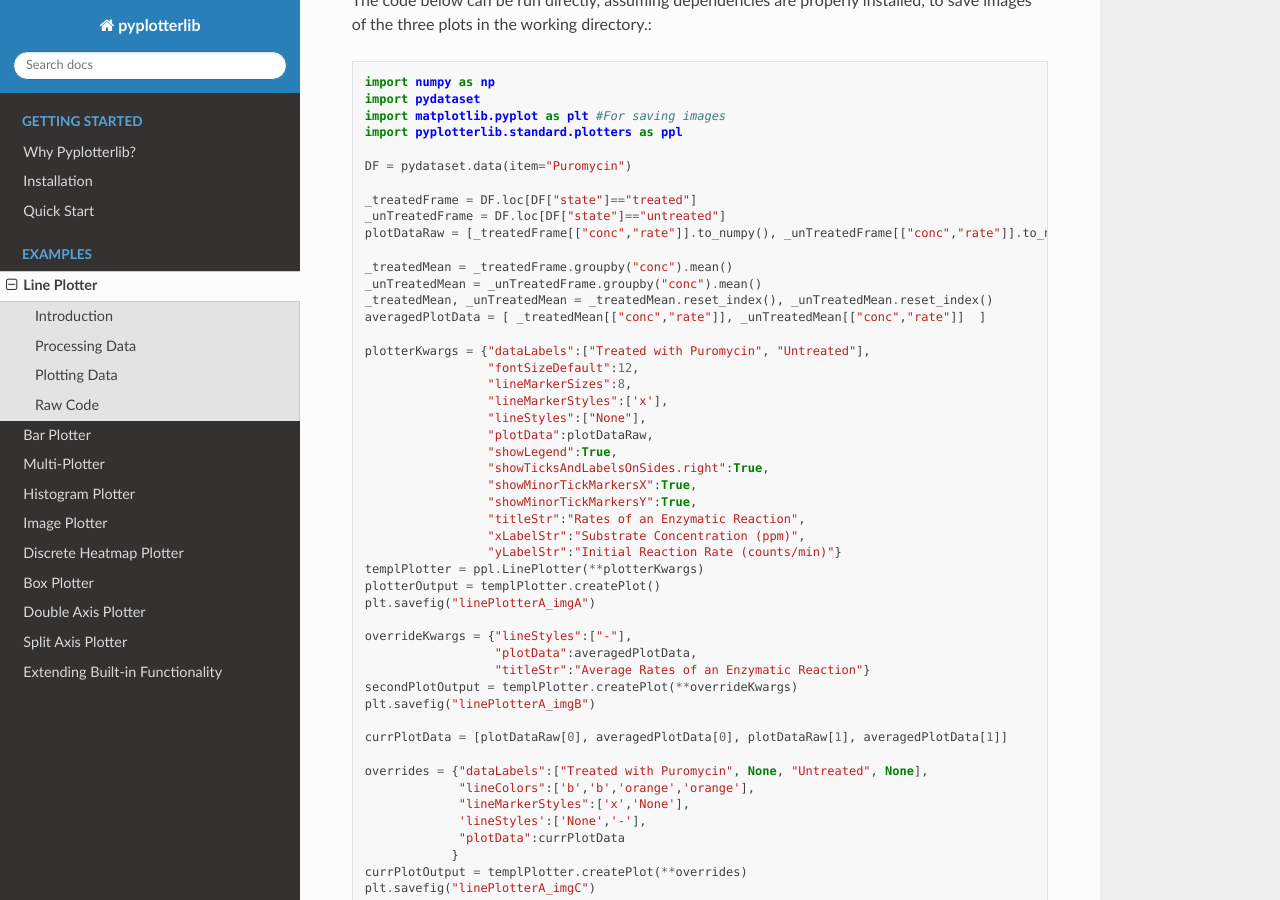
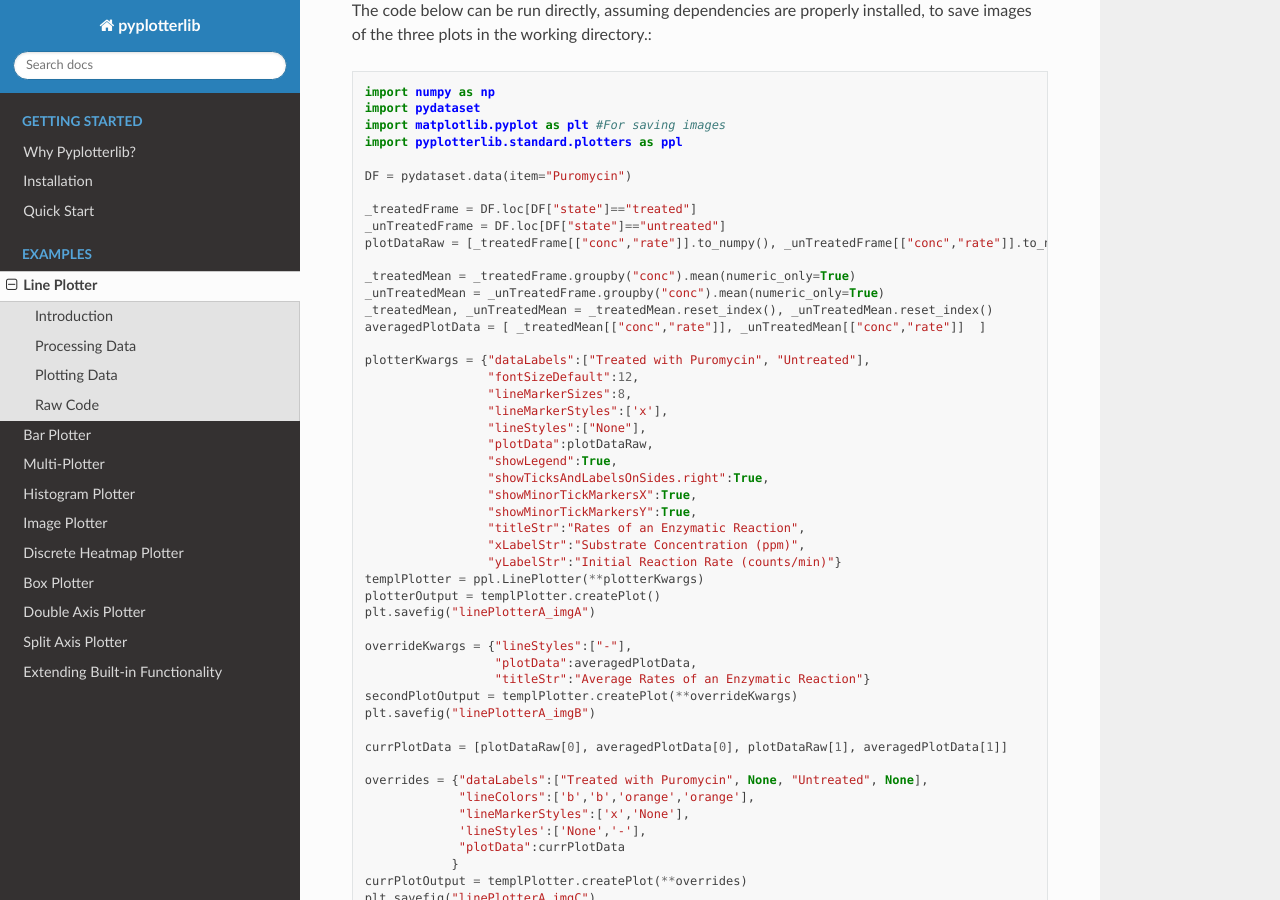
Before and after one commit to RFogarty1/pyplotterlib, a Sphinx documentation site: the page built from docs/content/examples/line_plotter.rst, in a window 1280 px wide and 900 px high, scrolled down 2464 px. Built offline with Sphinx 7.4.7 and the Read the Docs theme 2.0.0, drawn with Linux system fonts in a browser that asks for light colours.

Commit message:
docs: Updated line plotter to work with newer pandas version
A .mean() needed changing to .mean(to_numeric=True)

```diff
--- a/docs/content/examples/line_plotter.rst
+++ b/docs/content/examples/line_plotter.rst
@@ -46,8 +46,8 @@
 	_unTreatedFrame = DF.loc[DF["state"]=="untreated"]
 	plotDataRaw = [_treatedFrame[["conc","rate"]].to_numpy(), _unTreatedFrame[["conc","rate"]].to_numpy()]
 
-	_treatedMean = _treatedFrame.groupby("conc").mean()
-	_unTreatedMean = _unTreatedFrame.groupby("conc").mean()
+	_treatedMean = _treatedFrame.groupby("conc").mean(numeric_only=True)
+	_unTreatedMean = _unTreatedFrame.groupby("conc").mean(numeric_only=True)
 	_treatedMean, _unTreatedMean = _treatedMean.reset_index(), _unTreatedMean.reset_index()
 	averagedPlotData = [ _treatedMean[["conc","rate"]], _unTreatedMean[["conc","rate"]]  ]
 
```
Also changed, not shown: docs/content/examples/images/line_plotter_a/proc_data.png.
